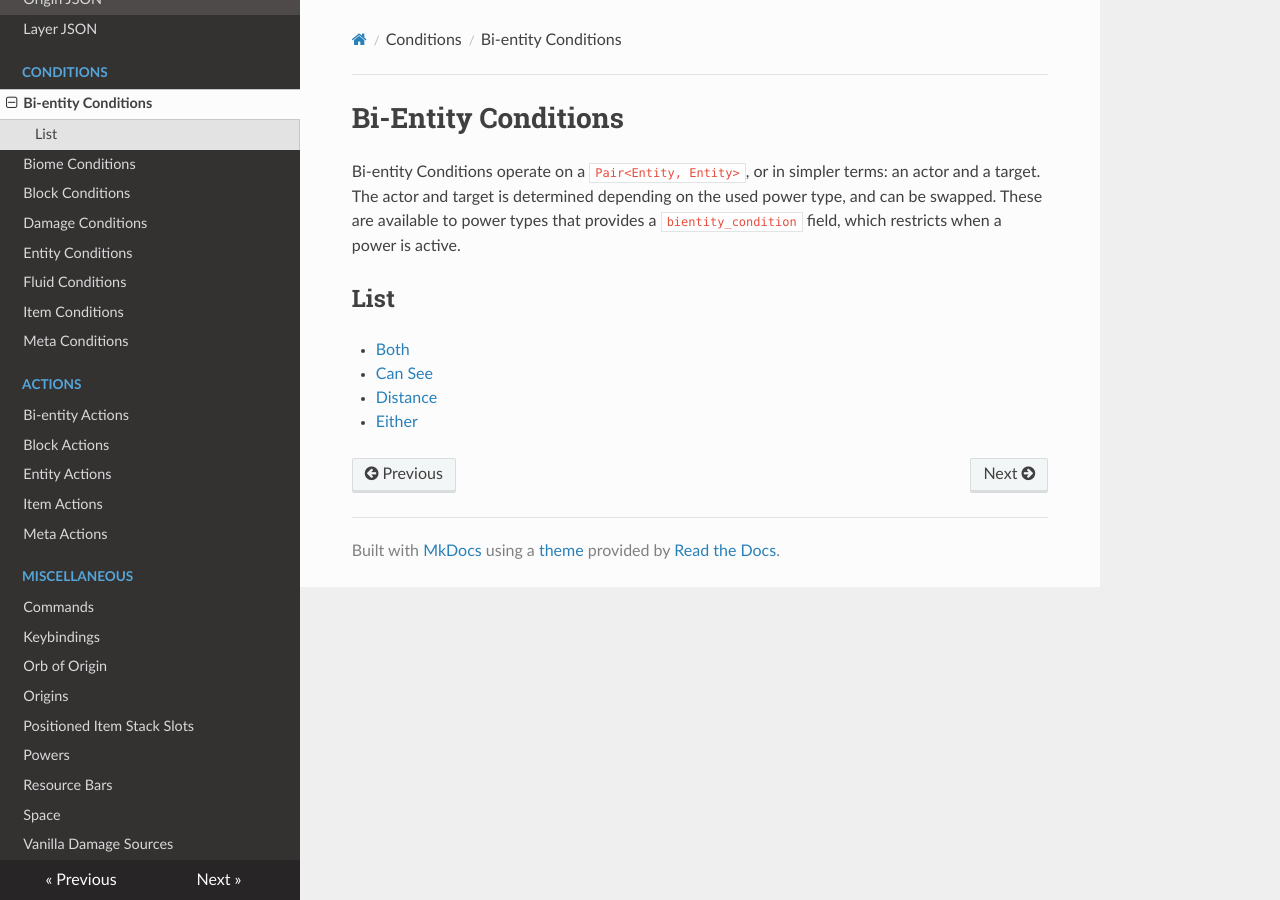
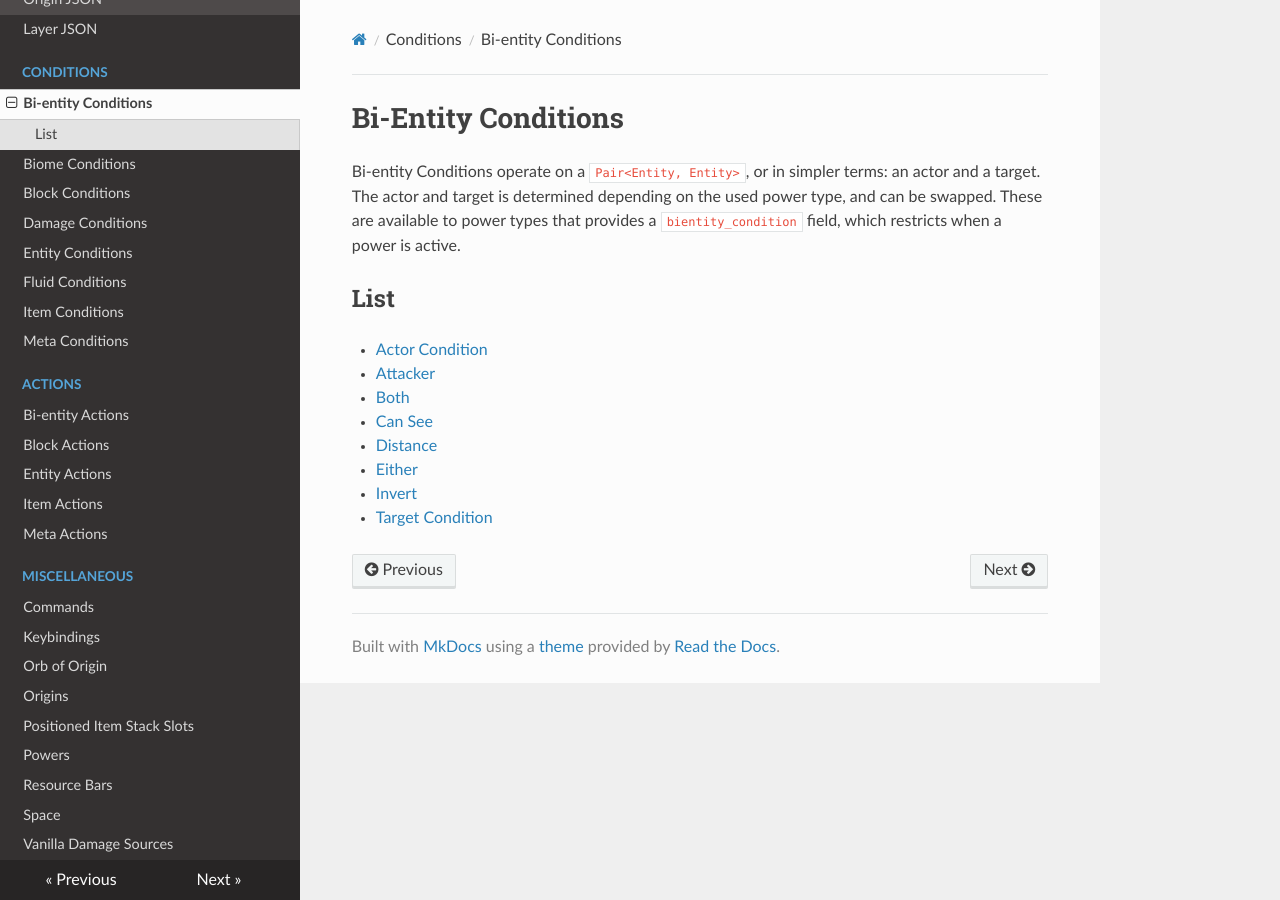
Before and after one commit to apace100/origins-docs, an MkDocs documentation site: the page built from docs/bientity_conditions.md, in a window 1280 px wide. Built offline with MkDocs 1.6.1, drawn with Linux system fonts in a browser that asks for light colours; nearby versions of some CDN libraries.

Commit message:
Listed documented biconditions

```diff
--- a/docs/bientity_conditions.md
+++ b/docs/bientity_conditions.md
@@ -8,7 +8,11 @@ Bi-entity Conditions operate on a `Pair<Entity, Entity>`, or in simpler terms: a
 
 ## List
 
+* [Actor Condition](bientity_conditions/actor_condition.md)
+* [Attacker](bientity_conditions/attacker.md)
 * [Both](bientity_conditions/both.md)
 * [Can See](bientity_conditions/can_see.md)
 * [Distance](bientity_conditions/distance.md)
 * [Either](bientity_conditions/either.md)
+* [Invert](bientity_conditions/invert.md)
+* [Target Condition](bientity_conditions/target_condition.md)
```
